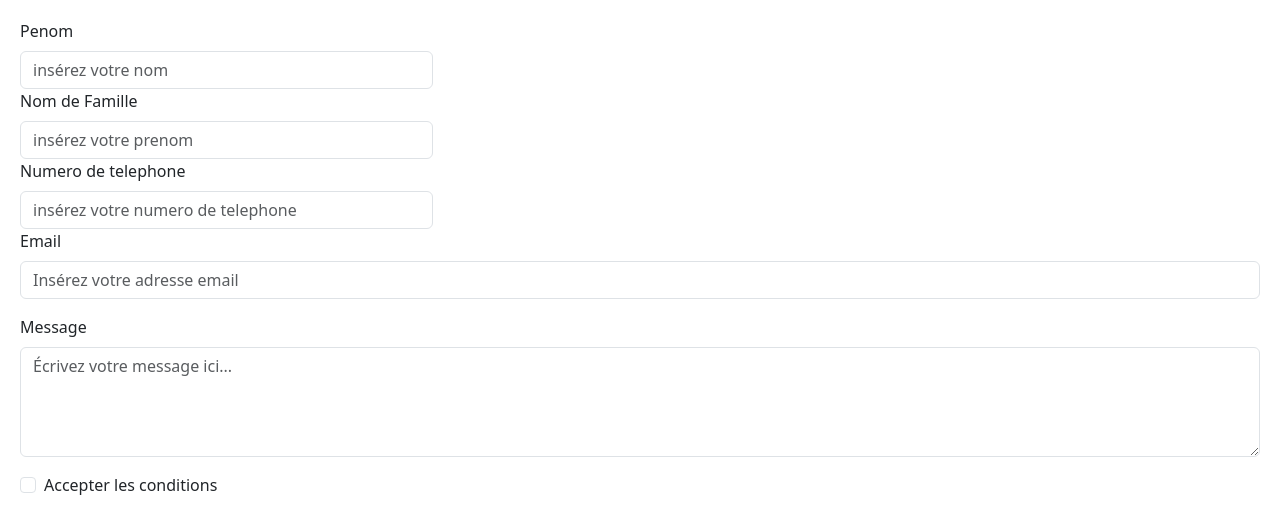
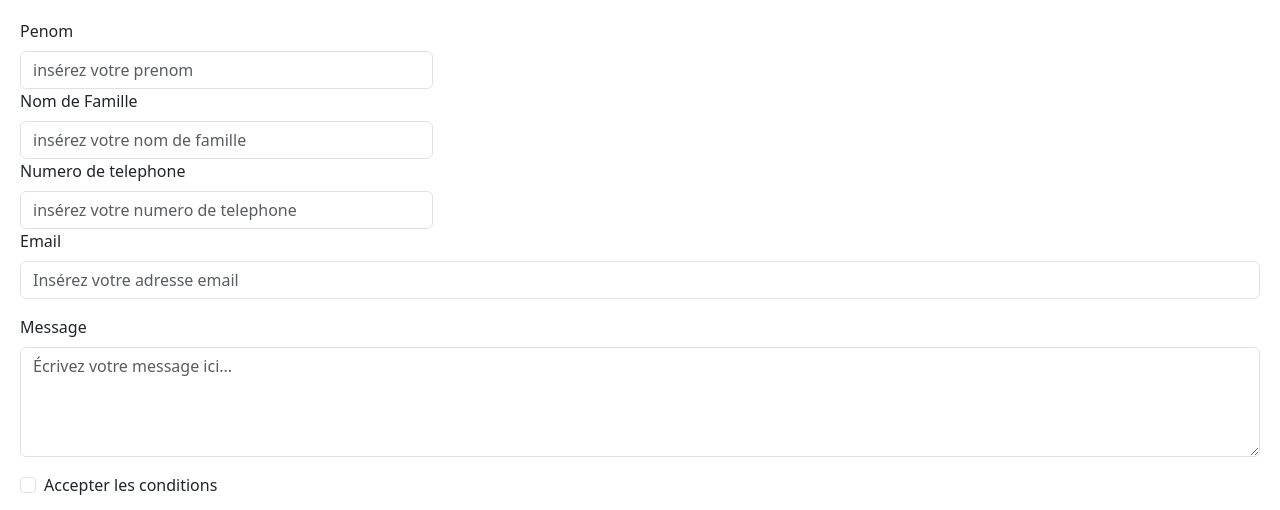
Before and after one commit to mmusafiri98/web-restaurant-, a plain HTML site: page contact.html in a window 1280 px wide. Shown: the part 273-783 px from the top of the page. Drawn offline with nearby package versions, Linux system fonts and the light colour scheme.

Commit message:
Update contact.html

```diff
--- a/contact.html
+++ b/contact.html
@@ -100,11 +100,11 @@
            <form class="row g-3">
            <div class="col-md-4">
           <label for="validationDefault01" class="form-label">Penom</label>
-          <input type="text" class="form-control" id="validationDefault01" placeholder="insérez votre nom" required>
+          <input type="text" class="form-control" id="validationDefault01" placeholder="insérez votre prenom" required>
           </div>
           <div class="col-md-4">
           <label for="validationDefault02" class="form-label">Nom de Famille</label>
-            <input type="text" class="form-control" id="validationDefault02" placeholder="insérez votre prenom" required>
+            <input type="text" class="form-control" id="validationDefault02" placeholder="insérez votre nom de famille" required>
           </div>
            <div class="col-md-4">
           <label for="validationDefault02" class="form-label">Numero de telephone</label>
```
